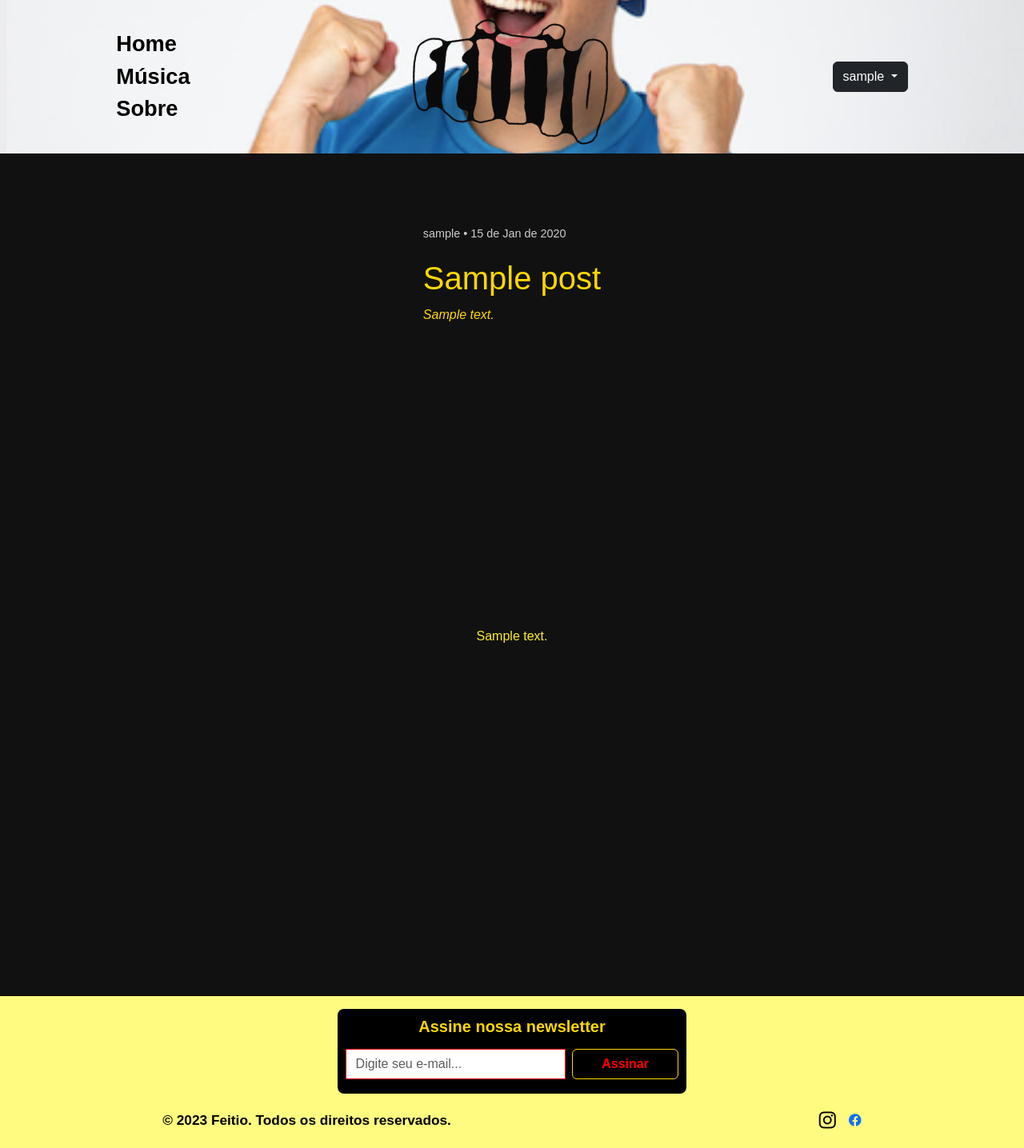
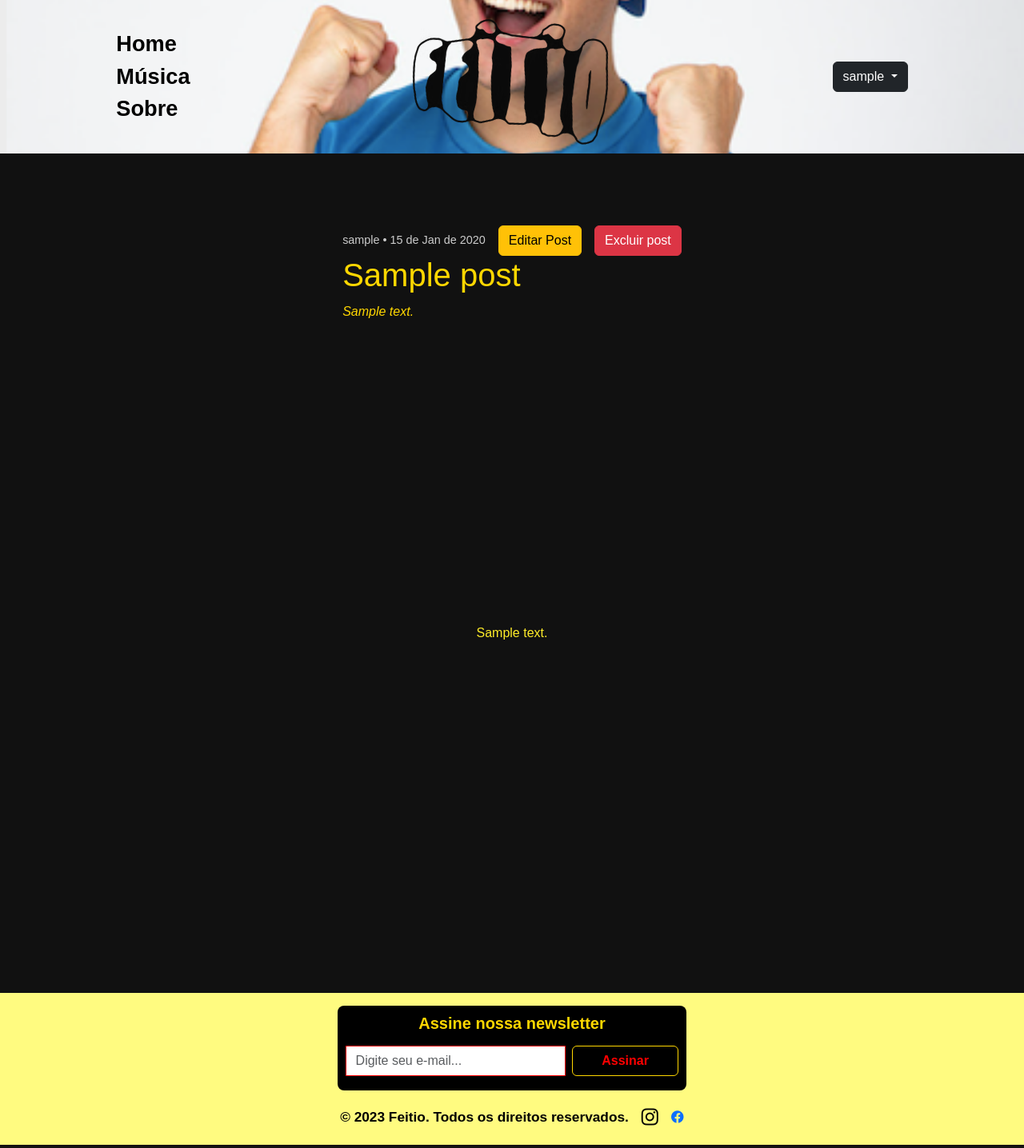
Before and after one commit to Nickashu/site-gueersh, a Django app: page /posts/1/ in a window 1280 px wide. Shown: the whole page at 80% size. Run offline with Django 3.2, Linux system fonts and the light colour scheme; a user stored in the database is signed in; tables that the repository leaves empty hold one stand-in row (values such as "Sample post"); parts of the project's set-up code (start-up, migrations or seed data) failed here and were passed over.

Commit message:
Adding Post edit and delete systems

```diff
--- a/gueersh_project/base/models.py
+++ b/gueersh_project/base/models.py
@@ -113,9 +113,9 @@
 
 
 class Post(models.Model):    #Model para informações de posts das bandas
-    user = models.ForeignKey(User, on_delete=models.CASCADE, related_name='posts')    #Um usuário pode ter zero ou vários posts
+    author = models.ForeignKey(User, on_delete=models.CASCADE, related_name='posts')    #Um usuário pode ter zero ou vários posts
     title = models.CharField(max_length=200, blank=False, null=False)     #Título do post
-    main_image = models.ImageField(upload_to='posts/', blank=True, null=True)   #Imagem principal do post (que aparece na listagem)
+    main_image = models.ImageField(upload_to='posts/', blank=False, null=False)   #Imagem principal do post (que aparece na listagem)
     main_description = models.TextField(blank=False, null=False)   #Descrição principal do post (que aparece na listagem)
     content = models.TextField(blank=False, null=False)   #Conteúdo do post
     created_at = models.DateTimeField(auto_now_add=True)
--- a/gueersh_project/base/static/css/base.css
+++ b/gueersh_project/base/static/css/base.css
@@ -153,7 +153,7 @@
     width: 70%;
     display: flex;
     align-items: center;
-    justify-content: space-between;
+    justify-content: center;
 }
 
 .footer .footer-texto{
--- a/gueersh_project/base/static/css/post/show_post.css
+++ b/gueersh_project/base/static/css/post/show_post.css
@@ -20,7 +20,12 @@
 .meta {
   font-size: 0.9em;
   color: #ccc;
-  margin-bottom: 20px;
+}
+
+.author-btns{
+  display: flex;
+  gap: 1em;
+  align-items: center;
 }
 
 .resumo p {
--- /dev/null
+++ b/gueersh_project/base/static/js/post/show_post.js
@@ -0,0 +1,3 @@
+function confirmarExclusao() {
+    return confirm("Tem certeza que deseja excluir este post? Esta ação não pode ser desfeita.");
+}
--- a/gueersh_project/base/templates/base/band/show_band.html
+++ b/gueersh_project/base/templates/base/band/show_band.html
@@ -25,9 +25,9 @@
             <div class="div-btn-social-networks">
                 <div class="txt-destaque">Redes Sociais</div>
                 {% if user.is_staff %}
-                    <button class="btn-destaque btn-edit" style="display: none;">Edit</button>
-                    <a class="btn-destaque btn-add" href="{% url 'add_social_network' band.id %}" style="display: none;">Add</a>
-                    <button class="btn-destaque btn-cancel" style="display: none;">Cancel</button>
+                    <button class="btn-edit btn btn-warning" style="display: none;">Edit</button>
+                    <a class="btn-add btn btn-info" href="{% url 'add_social_network' band.id %}" style="display: none;">Add</a>
+                    <button class="btn-cancel btn btn-danger" style="display: none;">Cancel</button>
                 {% endif %}
             </div>
             <div class="div-social-networks">
--- a/gueersh_project/base/templates/base/post/create_post.html
+++ b/gueersh_project/base/templates/base/post/create_post.html
@@ -2,6 +2,8 @@
 {% load static %}
 {{ form.as_p }}
 {{ form.media }}
+
+{% block title %}Criar Post - Feitio{% endblock %}
 
 {% block content %}
 <link rel="stylesheet" href="{% static 'css/post/create_post.css' %}">
--- a/gueersh_project/base/templates/base/post/show_post.html
+++ b/gueersh_project/base/templates/base/post/show_post.html
@@ -1,15 +1,31 @@
 {% extends '../base.html' %}
 {% load static %}
 
-{% block title %}Posts - Feitio{% endblock %}
+{% block title %}Post - Feitio{% endblock %}
 
 {% block content %}
+<script src="{% static 'js/post/show_post.js' %}"></script>
 <link rel="stylesheet" href="{% static 'css/post/show_post.css' %}">
 <div class="post-detalhe">
   <div class="post-header">
-    <div class="meta">
-      <span>{{ post.user.username }}</span> •
-      <span>{{ post.created_at|date:"j \d\e M \d\e Y" }}</span>
+    <div class="author-btns">
+      <div class="meta">
+        <span>{{ post.author.username }}</span> •
+        <span>{{ post.created_at|date:"j \d\e M \d\e Y" }}</span>
+      </div>
+      {% if user.is_authenticated and user.is_staff %}
+        <a class="btn btn-warning" href="{% url 'edit_post' post.pk %}">Editar Post</a>
+        <form method="POST" action="{% url 'delete_post' post.pk %}" style="display: inline;" onsubmit="return confirmarExclusao()">
+          {% csrf_token %}
+          <button type="submit" class="btn btn-danger">Excluir post</button>
+        </form>
+      {% elif user.is_authenticated and user == post.author %}
+        <a class="btn btn-warning" href="{% url 'edit_post' post.pk %}">Editar Post</a>
+        <form method="POST" action="{% url 'delete_post' post.pk %}" style="display: inline;" onsubmit="return confirmarExclusao()">
+          {% csrf_token %}
+          <button type="submit" class="btn btn-danger">Excluir post</button>
+        </form>
+      {% endif %}
     </div>
     <h1 class="titulo">{{ post.title }}</h1>
   </div>
--- a/gueersh_project/base/templates/base/release/create_release.html
+++ b/gueersh_project/base/templates/base/release/create_release.html
@@ -9,6 +9,6 @@
   <form method="post" enctype="multipart/form-data">
     {% csrf_token %}
     {{ form|crispy }}
-    <button type="submit">Salvar lançamento</button>
+    <button type="submit" class="btn btn-primary mt-3">Criar lançamento</button>
   </form>
 {% endblock %}
--- a/gueersh_project/base/urls.py
+++ b/gueersh_project/base/urls.py
@@ -17,6 +17,8 @@
     path('profile/<str:username>/', views.show_profile, name='show_profile'),
 
     path('posts/<int:post_id>/', views.show_post, name='show_post'),
+    path('posts/<int:post_id>/editar/', views.edit_post, name='edit_post'),
+    path('post/<int:post_id>/excluir/', views.delete_post, name='delete_post'),
     path('create_post/', views.create_post, name='create_post'),
 
     path("newsletter/subscribe/", views.newsletter_subscription, name='newsletter_subscription'),
--- a/gueersh_project/base/views.py
+++ b/gueersh_project/base/views.py
@@ -9,6 +9,9 @@
 from allauth.account.models import EmailAddress
 
 logging.basicConfig(level=logging.INFO)
+
+def is_staff_user(user):
+    return user.is_authenticated and user.is_staff
 
 #Páginas principais:
 def home(request):
@@ -30,7 +33,7 @@
     return render(request, 'base/music.html', context)
 
 
-#Páginas de detalhes:
+#Bandas:
 def show_band(request, band_id):
     band = get_object_or_404(Band, id=band_id)
     band_contacts = Contact.objects.filter(band=band)
@@ -69,7 +72,22 @@
     }
     return render(request, 'base/band/show_band.html', context)
 
+@user_passes_test(is_staff_user)
+def create_band(request):
+    if request.method == 'POST':
+        form = BandForm(request.POST, request.FILES)
+        if form.is_valid():
+            post = form.save(commit=False)
+            post.save()
+            messages.success(request, "Banda criada com sucesso.")
+            return redirect('home')
+    else:
+        form = BandForm()
 
+    return render(request, 'base/band/create_band.html', {'form': form})
+
+
+#Lançamentos:
 def show_release(request, release_id):
     release = get_object_or_404(Release, id=release_id)
     custom_description = release.description.split('\n')
@@ -87,17 +105,21 @@
     }
     return render(request, 'base/release/show_release.html', context)
 
+@user_passes_test(is_staff_user)
+def create_release(request):
+    if request.method == 'POST':
+        form = ReleaseForm(request.POST, request.FILES)
+        if form.is_valid():
+            release = form.save()
+            messages.success(request, "Lançamento criado com sucesso.")
+            return redirect('show_release', release_id=release.id)
+    else:
+        form = ReleaseForm()
 
-def show_post(request, post_id):
-    post = get_object_or_404(Post, id=post_id)
-    custom_content = post.content.split('\n')
-    context = {
-        'post': post,
-        'custom_content': custom_content,
-    }
-    return render(request, 'base/post/show_post.html', context)
+    return render(request, 'base/release/create_release.html', {'form': form})
 
 
+#Perfil do usuário:
 @login_required
 def show_profile(request, username):
     profile = get_object_or_404(FeitioProfile, user__username=username)
@@ -110,49 +132,12 @@
     return render(request, 'base/profile/show_profile.html', context)
 
 
-#Páginas de criação:
-def is_staff_user(user):
-    return user.is_authenticated and user.is_staff
-
-@user_passes_test(is_staff_user)
-def create_post(request):
-    if request.method == 'POST':
-        form = PostForm(request.POST, request.FILES)
-        if form.is_valid():
-            post = form.save(commit=False)
-            post.user = request.user
-            post.save()
-            messages.success(request, "Postagem criada com sucesso.")
-            return redirect('home')
-        else:
-            messages.error(request, "Erro ao criar postagem. Tente novamente.")
-    else:
-        form = PostForm()
-
-    return render(request, 'base/post/create_post.html', {'form': form})
-
-
-@user_passes_test(is_staff_user)
-def create_band(request):
-    if request.method == 'POST':
-        form = BandForm(request.POST, request.FILES)
-        if form.is_valid():
-            post = form.save(commit=False)
-            post.save()
-            messages.success(request, "Banda criada com sucesso.")
-            return redirect('home')
-    else:
-        form = BandForm()
-
-    return render(request, 'base/band/create_band.html', {'form': form})
-
-
+#Redes sociais da banda:
 @login_required
 def add_social_network(request, band_id):
     band = get_object_or_404(Band, id=band_id)
 
-    #Precisa ser staff ou membro da banda
-    if not request.user.is_staff and request.user.feitio_profile not in band.members.all():
+    if not request.user.is_staff and request.user.feitio_profile not in band.members.all():   #Precisa ser staff ou membro da banda
         messages.error(request, "Você não tem permissão para adicionar redes sociais a esta banda.")
         return redirect('show_band', band_id=band.id)
 
@@ -177,8 +162,7 @@
     band = get_object_or_404(Band, id=band_id)
     social = get_object_or_404(SocialNetwork, id=social_id)
 
-    #Precisa ser staff ou membro da banda
-    if not request.user.is_staff and request.user.feitio_profile not in band.members.all():
+    if not request.user.is_staff and request.user.feitio_profile not in band.members.all():   #Precisa ser staff ou membro da banda
         messages.error(request, "Você não tem permissão para remover redes sociais desta banda.")
         return redirect('show_band', band_id=band.id)
 
@@ -188,21 +172,7 @@
     return redirect('show_band', band_id=band.id)
 
 
-@user_passes_test(is_staff_user)
-def create_release(request):
-    if request.method == 'POST':
-        form = ReleaseForm(request.POST, request.FILES)
-        if form.is_valid():
-            release = form.save()
-            messages.success(request, "Lançamento criado com sucesso.")
-            return redirect('show_release', release_id=release.id)
-    else:
-        form = ReleaseForm()
-
-    return render(request, 'base/release/create_release.html', {'form': form})
-
-
-#Inscrição na newsletter:
+#Newsletter:
 def newsletter_subscription(request):
     if request.method == "POST" and request.headers.get("x-requested-with") == "XMLHttpRequest":
         form = NewsletterSubscriberForm(request.POST)
@@ -240,6 +210,69 @@
     })
 
 
+#Posts:
+def show_post(request, post_id):
+    post = get_object_or_404(Post, id=post_id)
+    custom_content = post.content.split('\n')
+    context = {
+        'post': post,
+        'custom_content': custom_content,
+    }
+    return render(request, 'base/post/show_post.html', context)
+
+@user_passes_test(is_staff_user)
+def create_post(request):
+    if request.method == 'POST':
+        form = PostForm(request.POST, request.FILES)
+        if form.is_valid():
+            post = form.save(commit=False)
+            post.author = request.user
+            post.save()
+            messages.success(request, "Postagem criada com sucesso.")
+            return redirect('home')
+        else:
+            messages.error(request, "Erro ao criar postagem. Tente novamente.")
+    else:
+        form = PostForm()
+
+    return render(request, 'base/post/create_post.html', {'form': form})
+
+@login_required
+def edit_post(request, post_id):
+    post = get_object_or_404(Post, pk=post_id)
+
+    if not (request.user.is_staff or request.user == post.author):
+        messages.error(request, "Você não tem permissão para realizar esta ação.")
+        return redirect('show_post', post_id=post.pk)
+
+    if request.method == 'POST':
+        form = PostForm(request.POST, request.FILES, instance=post)
+        if form.is_valid():
+            form.save()
+            messages.success(request, "Postagem editada com sucesso.")
+            return redirect('show_post', post_id=post.pk)
+    else:
+        form = PostForm(instance=post)
+
+    return render(request, 'base/post/edit_post.html', {'form': form, 'post': post})
+
+
+@login_required
+def delete_post(request, post_id):
+    post = get_object_or_404(Post, pk=post_id)
+
+    if not (request.user.is_staff or request.user == post.author):
+        messages.error(request, "Você não tem permissão para realizar esta ação.")
+        return redirect('show_post', post_id=post.pk)
+
+    if request.method == 'POST':
+        post.delete()
+        messages.success(request, "Postagem excluída com sucesso.")
+        return redirect('home')
+    return redirect('show_post', post_id=post.pk)
+
+
+
 #Métodos auxiliares:
 def get_posts():
     return Post.objects.all().order_by('-created_at')
```
Also changed, not shown: gueersh_project/base/static/css/home.css (+2 -6 lines), gueersh_project/base/templates/base/post/edit_post.html (added, +17 -0 lines), gueersh_project/base/migrations/0006_rename_user_post_author.py (added), gueersh_project/base/migrations/0007_alter_post_main_image.py (added).
